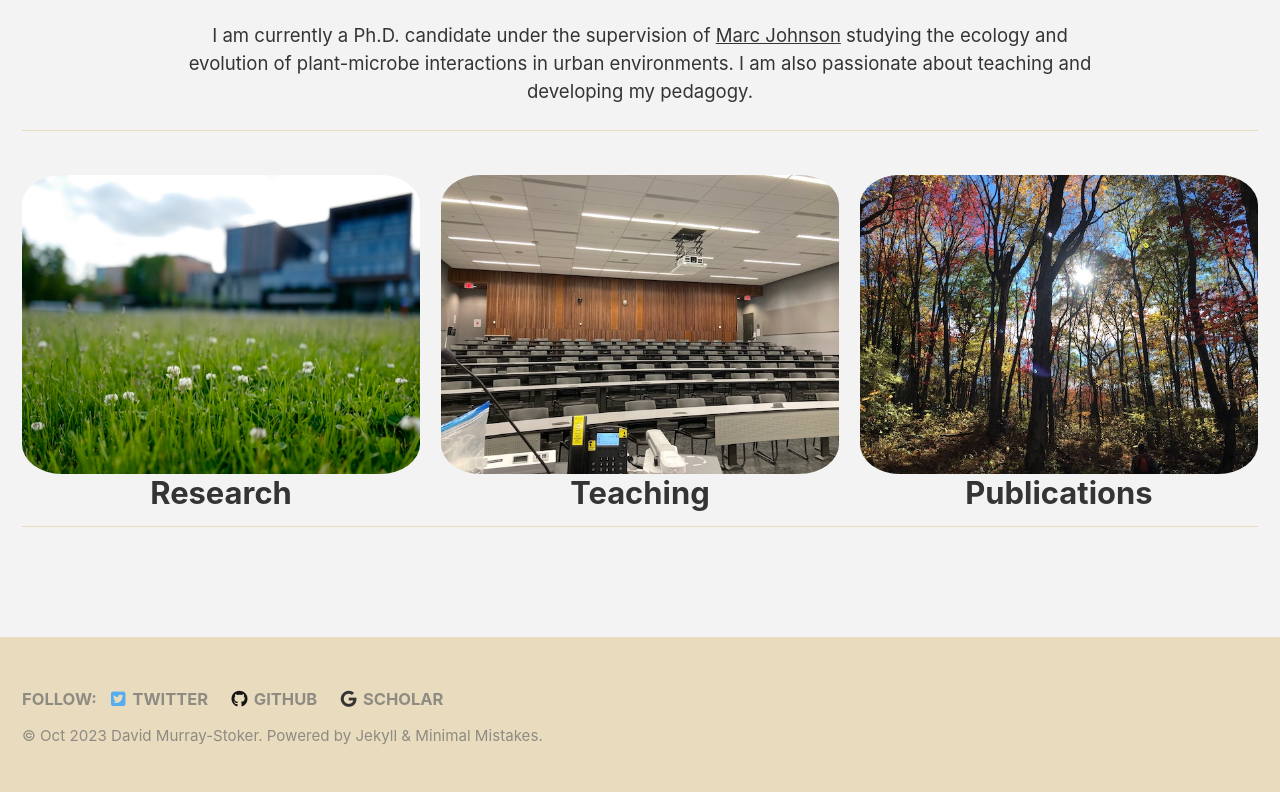
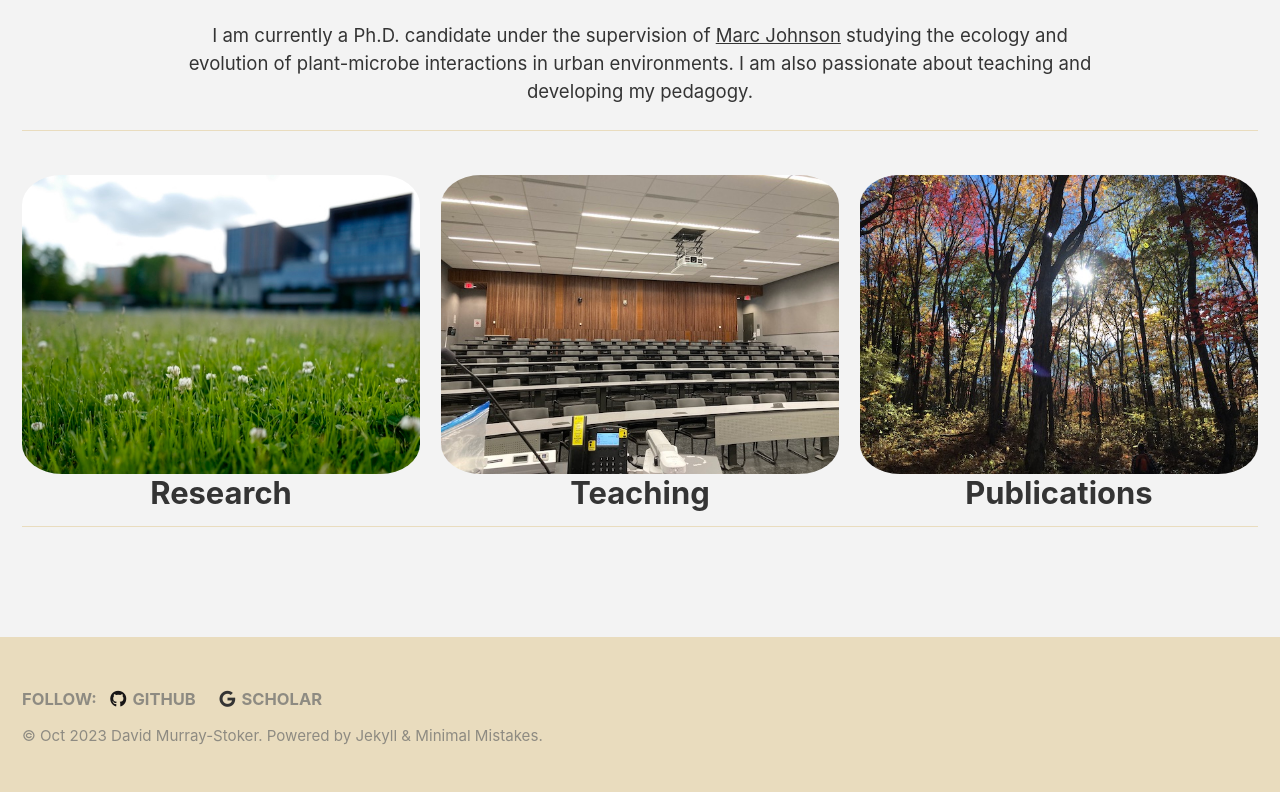
Before and after one commit to dmurraystoker/dmurraystoker.github.io, a Jekyll site: the page built from _pages/landing.md, in a window 1280 px wide. Shown: the part 376-1168 px from the top of the page. Built offline with Jekyll 4.4.1, drawn with Linux system fonts in a browser that asks for light colours; cached includes are drawn as plain includes; nearby versions of some CDN libraries.

Commit message:
Update _config.yml

```diff
--- a/_config.yml
+++ b/_config.yml
@@ -42,9 +42,6 @@ author:
 # Site Footer
 footer:
   links:
-    - label: "Twitter"
-      icon: "fab fa-fw fa-twitter-square"
-      url: "https://twitter.com/dmurraystoker"
     - label: "GitHub"
       icon: "fab fa-fw fa-github"
       url: "https://github.com/dmurraystoker"
```
